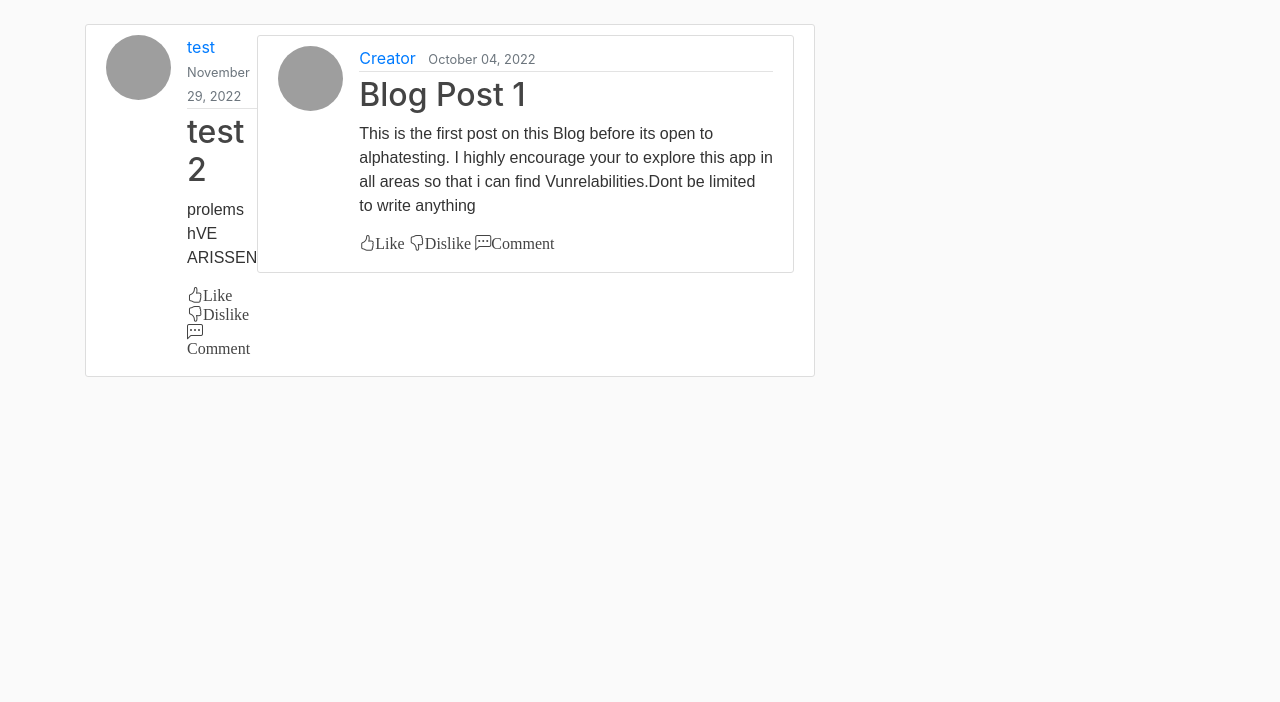
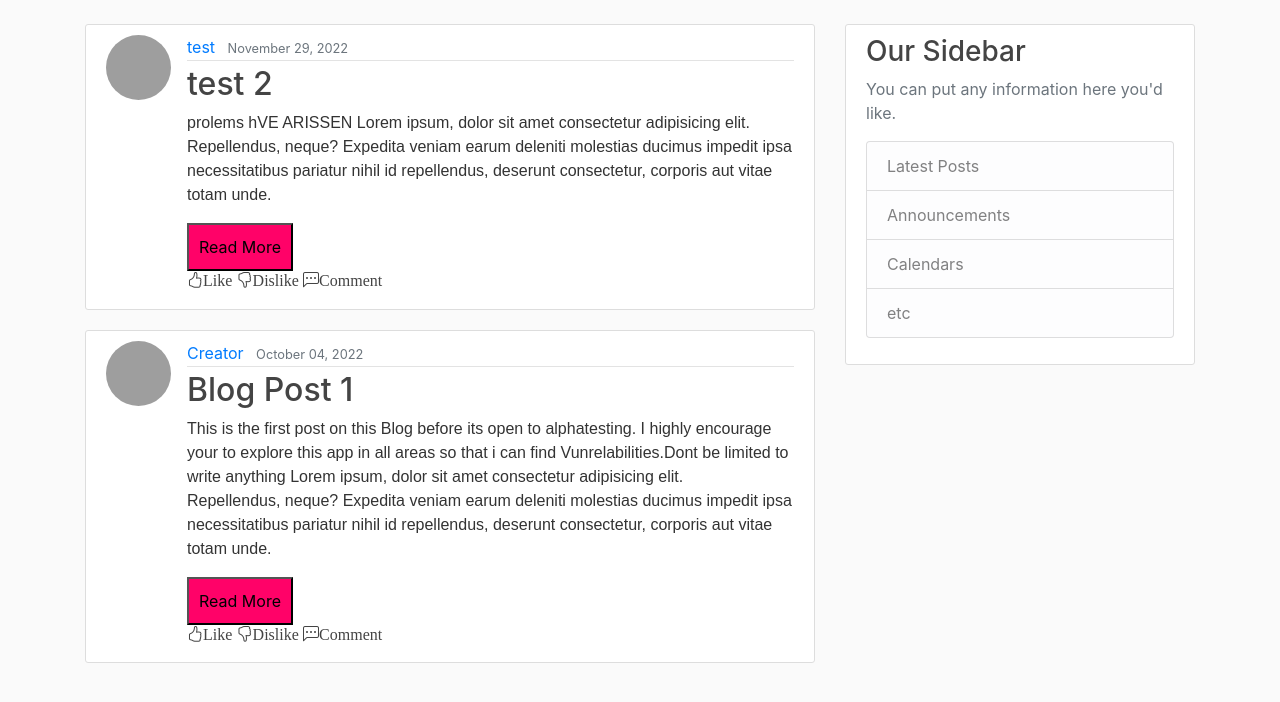
Before and after one commit to Ngeti258/Blog-App, a Django app: page / in a window 1280 px wide. Shown: the part 56-758 px from the top of the page. Run offline with Django 3.2, Linux system fonts and the light colour scheme; data comes from the database, SQL or seed files in the repository; both versions use the stored data as it was after the commit; some libraries are stand-ins or nearby versions; grey boxes are pictures that could not be loaded.

Commit message:
added changes

```diff
--- a/blog/templates/blog/base.html
+++ b/blog/templates/blog/base.html
@@ -56,7 +56,7 @@
             {% endif %}
             {% block content %}{% endblock %}
           </div>
-          <!-- <div class="col-md-4">
+          <div class="col-md-4">
             <div class="content-section">
               <h3>Our Sidebar</h3>
               <p class='text-muted'>You can put any information here you'd like.
@@ -68,7 +68,7 @@
                 </ul>
               </p>
             </div>
-          </div> -->
+          </div>
         </div>
       </main>
     <script src="https://code.jquery.com/jquery-3.2.1.slim.min.js" integrity="sha384-KJ3o2DKtIkvYIK3UENzmM7KCkRr/rE9/Qpg6aAZGJwFDMVNA/GpGFF93hXpG5KkN" crossorigin="anonymous"></script>
--- a/blog/templates/blog/home.html
+++ b/blog/templates/blog/home.html
@@ -14,7 +14,10 @@
           </div>
           <h2><a class="article-title" href="{% url 'post-detail' post.id%}">{{ post.title }}</a></h2>
           <div class="post">
-            <p class="article-content">{{ post.content }}  </div>
+            <p class="article-content">{{ post.content }} Lorem ipsum, dolor sit amet consectetur adipisicing elit.
+               Repellendus, neque? Expedita veniam earum deleniti molestias ducimus impedit ipsa necessitatibus pariatur nihil id repellendus, deserunt consectetur, corporis aut vitae totam unde. </p>
+            <button onclick="readMore(this)" style="cursor:pointer;">Read More</button>
+          </div>
 
           <h6 style="cursor:pointer;"><div class="icons" >
           <i class="fa bi bi-hand-thumbs-up" onclick="thumbsupClick(this)">Like</i>
@@ -24,6 +27,7 @@
 
         </div></h6>
         </div>
+      </article>
 
 
     {% endfor %}
```
Also changed, not shown: db.sqlite3.
